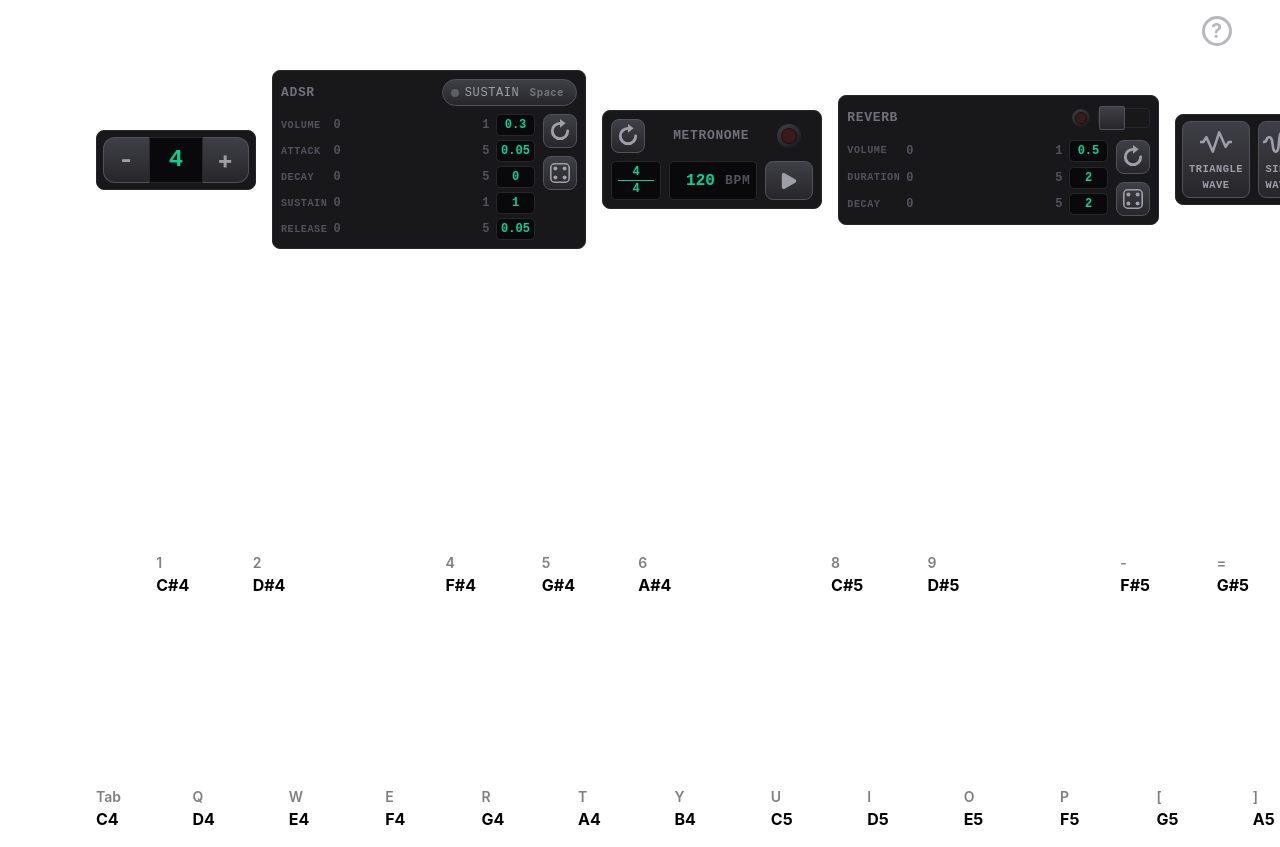
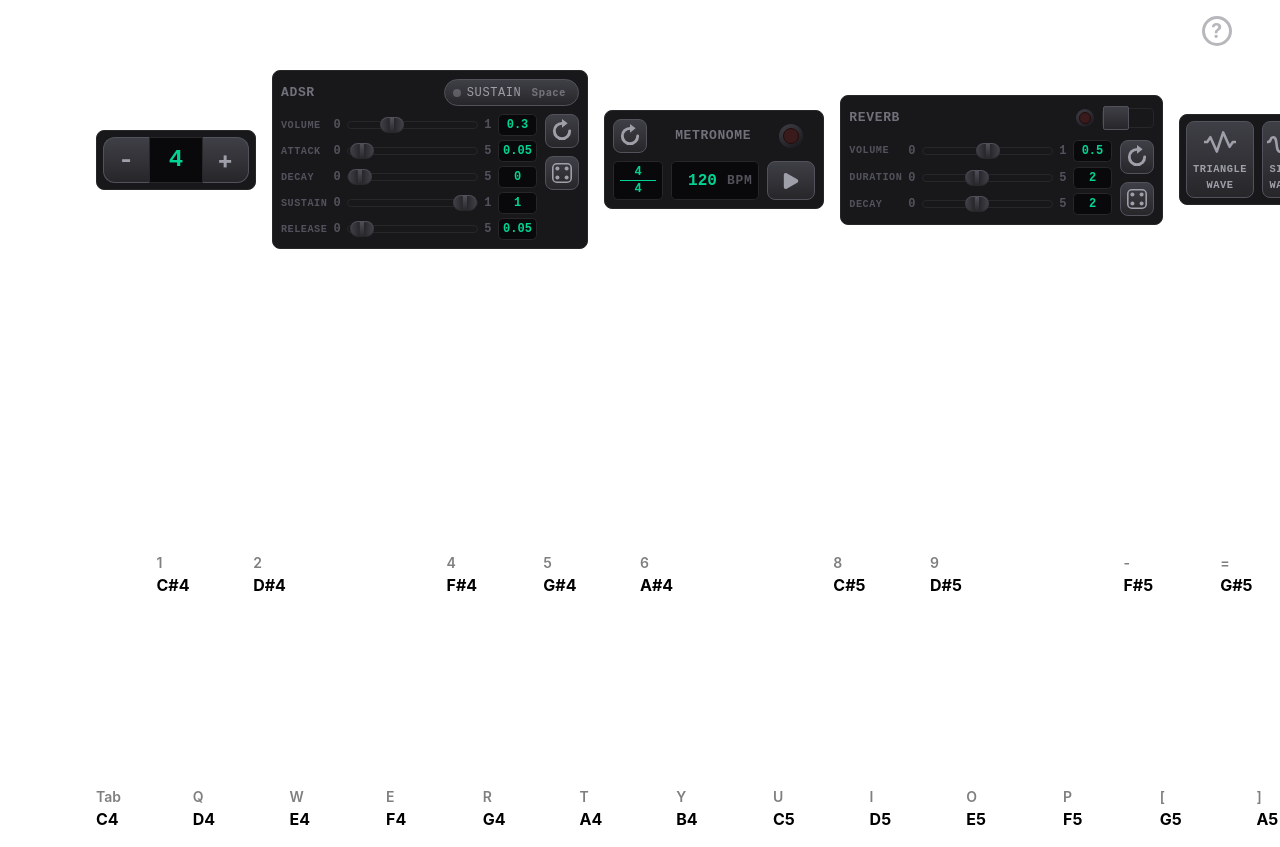
Before and after one commit to TamarWeiss/Virtual-Piano, a React (Vite) app: page / in a window 1280 px wide. Shown: the top 847 px of the page. Built offline with nearby package versions, Linux system fonts and the light colour scheme.

Commit message:
adde alt prop to slider

```diff
--- a/src/components/ControlPanel/ADSR.tsx
+++ b/src/components/ControlPanel/ADSR.tsx
@@ -55,6 +55,7 @@ const ADSRPanel = ({ sustain, onSustainDown, onSustainRelease, adsr, setADSR, al
               min={0}
               max={max}
               step={0.1}
+              alt={alt}
             />
           ))}
         </div>
--- a/src/components/ControlPanel/Reverb.tsx
+++ b/src/components/ControlPanel/Reverb.tsx
@@ -54,6 +54,7 @@ const Reverb = ({ reverb, setReverb, alt }: props) => {
               min={0}
               max={max}
               step={0.1}
+              alt={alt}
             />
           ))}
         </div>
--- a/src/components/Inputs/Slider.tsx
+++ b/src/components/Inputs/Slider.tsx
@@ -2,15 +2,16 @@ import { useState } from 'react';
 import '../../styles/slider.css';
 import NumberInput from './NumberInput';
 
-interface props extends Omit<React.InputHTMLAttributes<HTMLInputElement>, 'onChange' | 'type'> {
+interface props extends Omit<React.InputHTMLAttributes<HTMLInputElement>, 'onChange' | 'type' | 'alt'> {
   label?: string;
   value: number;
   min: number;
   max: number;
   onChange: (value: number) => void;
+  alt?: boolean;
 }
 
-const Slider = ({ label, value, min, max, onChange, ...props }: props) => {
+const Slider = ({ label, value, min, max, onChange, alt, ...props }: props) => {
   const [localValue, setLocalValue] = useState(value ?? (max - min) / 2);
   const [prevValue, setPrevValue] = useState(value);
 
@@ -20,7 +21,7 @@ const Slider = ({ label, value, min, max, onChange, ...props }: props) => {
   }
 
   return (
-    <div className='slider grid items-center gap-1.5 text-xs text-zinc-600'>
+    <div className={`grid items-center gap-1.5 text-xs slider${alt ? ' alt' : ''}`}>
       {label && (
         <label htmlFor={props.id + 'Display'} className='label flex-1 text-[0.85em]'>
           {label}
--- a/src/styles/slider.css
+++ b/src/styles/slider.css
@@ -1,6 +1,7 @@
 @layer components {
   .slider {
     grid-template-columns: repeat(5, auto);
+    color: var(--color-zinc-600);
 
     .label {
       color: inherit;
```
